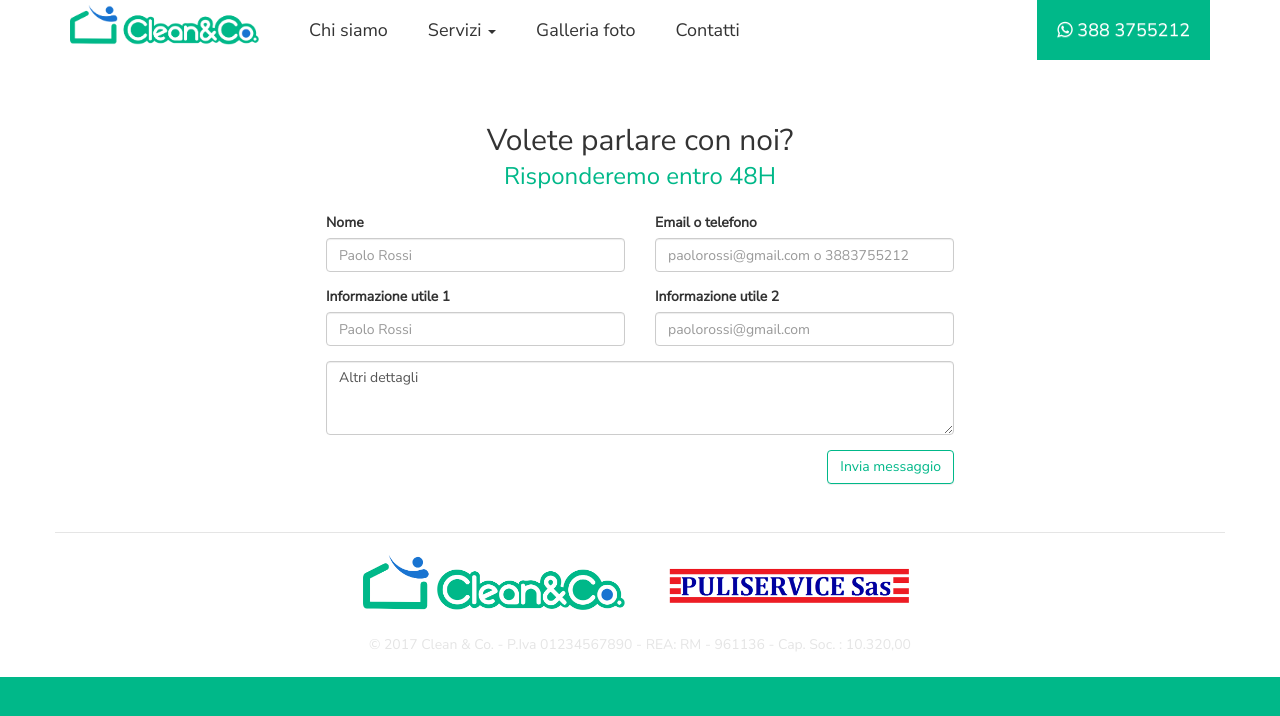
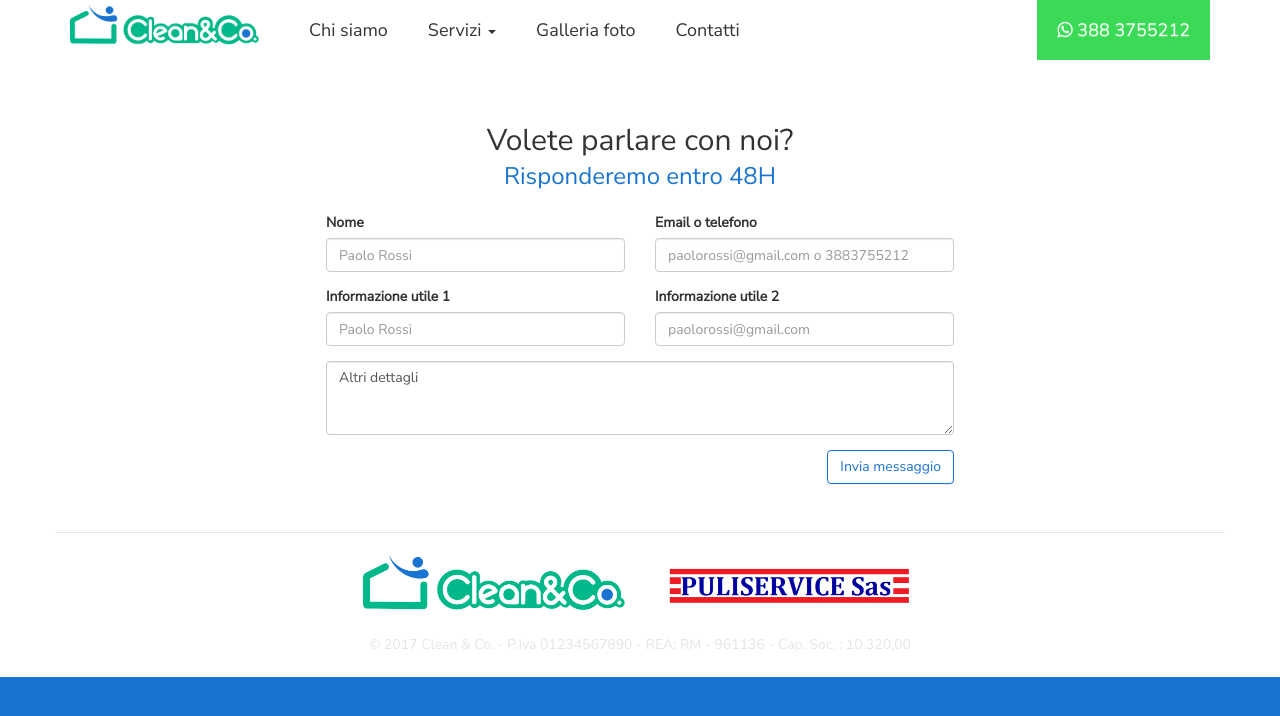
Before and after one commit to indifferentalex/puliandco, a Jekyll site: the page built from contatti.html, in a window 1280 px wide. Shown: the top 716 px of the page. Built offline with Jekyll 4.4.1, drawn with Linux system fonts in a browser that asks for light colours; nearby versions of some CDN libraries.

Commit message:
Correct css

```diff
--- a/assets/main.css
+++ b/assets/main.css
@@ -1,8 +1,9 @@
 /* base: #00b889, light: #18c99c; */
+/* base: #1974d1, light: #358be4 */
 
 body {
 	font-family: 'Nunito Sans', sans-serif;
-	background: #00b889;
+	background: #1974d1;
 }
 
 .white-background {
@@ -22,15 +23,15 @@ img {
 }
 
 a {
-	color: #00b889;
+	color: #1974d1;
 }
 
 a:hover {
-	color: #00b889;
+	color: #1974d1;
 }
 
 .clean-green {
-	color: #00b889;
+	color: #1974d1;
 }
 
 .header {
@@ -83,7 +84,7 @@ img.medium-frame {
 }
 
 .navbar ul.nav li a:hover {
-	color: #00b889;
+	color: #1974d1;
 }
 
 .navbar-toggle {
@@ -91,11 +92,11 @@ img.medium-frame {
 }
 
 .navbar .navbar-header .navbar-toggle .icon-bar {
-	background-color: #00b889;
+	background-color: #1974d1;
 }
 
 .navbar .navbar-header .navbar-toggle:hover {
-	background: #00b889;
+	background: #1974d1;
 }
 
 .navbar .navbar-header .navbar-toggle:hover .icon-bar {
@@ -103,7 +104,7 @@ img.medium-frame {
 }
 
 .navbar .navbar-header .navbar-toggle:focus {
-	background: #00b889;
+	background: #1974d1;
 }
 
 .navbar .navbar-header .navbar-toggle:focus .icon-bar {
@@ -124,18 +125,27 @@ img.medium-frame {
 }
 
 .navbar .dropdown-menu li a:hover {
-	color: #00b889;
+	color: #1974d1;
 	background: none;
+}
+
+.navbar .dropdown-menu li a.disabled {
+	cursor: default;
+	color: #333;
+}
+
+.navbar .dropdown-menu li a.disabled:hover {
+	color: #333;
 }
 
 .navbar .navbar-right .contact-button {
 	color: #fff;
-	background: #00b889;
+	background: #3ada56;
 }
 
 .navbar .navbar-right .contact-button:hover {
 	color: #fff;
-	background: #18c99c;
+	background: #3ada56;
 }
 
 .feature-highlight.right-aligned {
@@ -235,18 +245,18 @@ img.medium-frame {
 
 .contact-form button.btn.btn-default {
 	text-shadow: none;
-	color: #00b889;
+	color: #1974d1;
 	margin-top: 15px;
-	border: 1px solid #00b889;
+	border: 1px solid #1974d1;
 }
 
 .contact-form button.btn.btn-default:hover {
 	color: #fff;
-	background: #00b889;
+	background: #1974d1;
 }
 
 .contact-form input[type="text"]:focus, input[type="password"]:focus, input[type="email"]:focus, input[type="url"]:focus, textarea.form-control:focus {
-  border-color: #00b889;
+  border-color: #1974d1;
   box-shadow: 0 1px 1px rgba(0, 0, 0, 0.075) inset, 0 0 8px rgba(0, 184, 137, 0.4);
   outline: 0 none;
 }
@@ -274,6 +284,8 @@ img.medium-frame {
 }
 
 .before-and-after img {
+	cursor: ew-resize;
+
 	position: relative;
 	width: 100%;
 }
```
